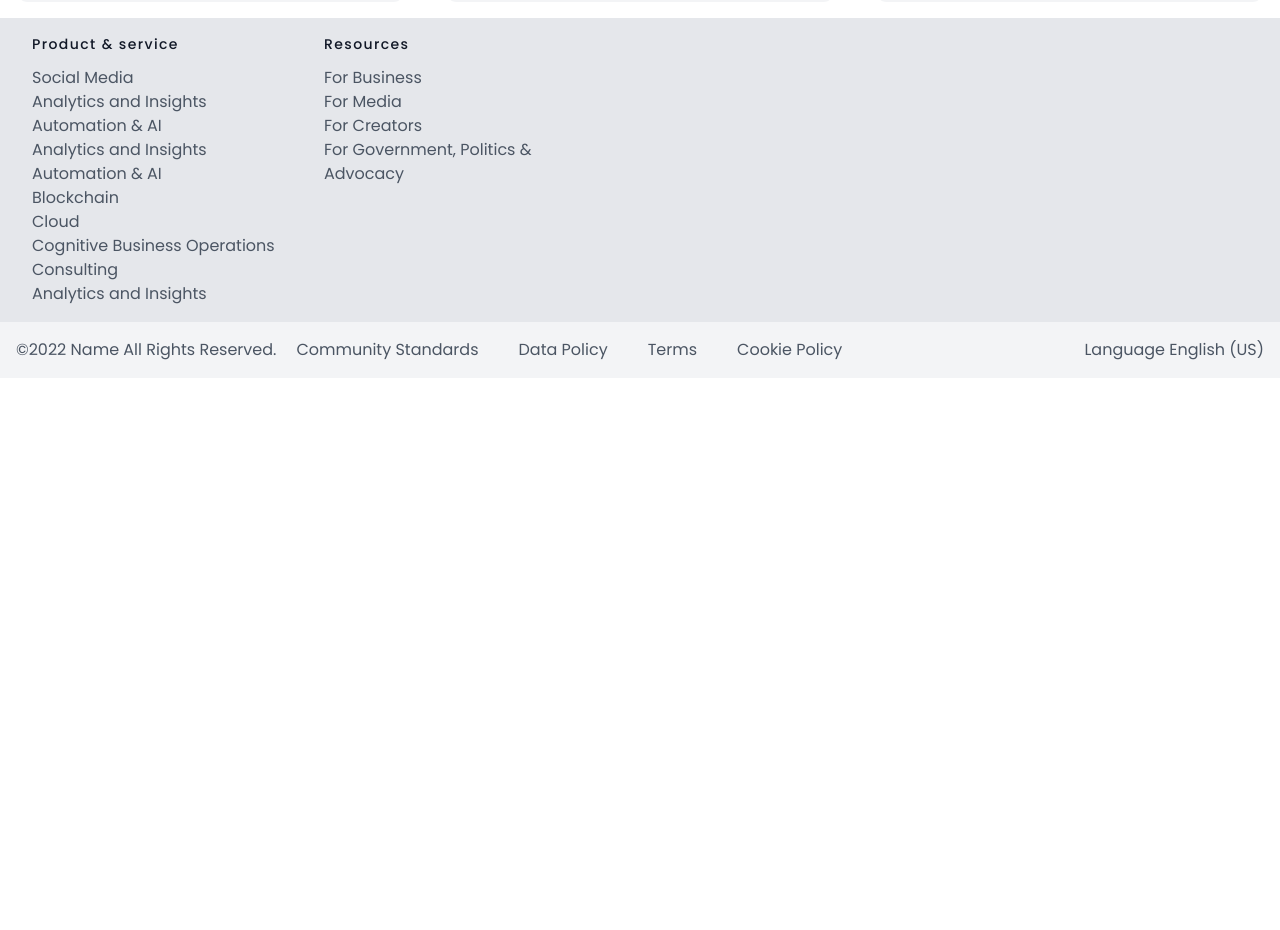
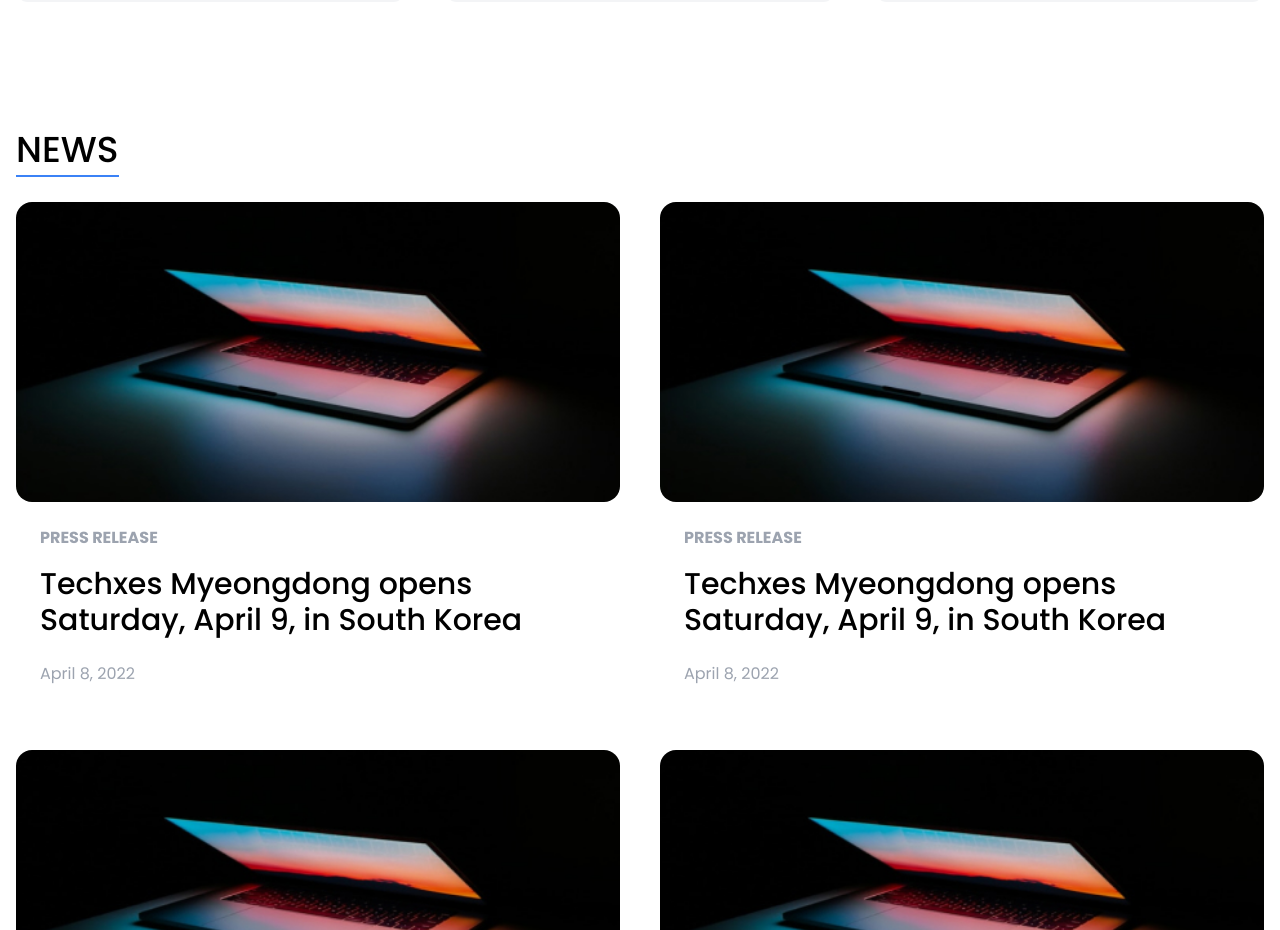
Before and after one commit to kamruz-zzaman/techxes.com, a React (Create React App) app: page /blogs in a window 1280 px wide. Shown: the part 3540-4470 px from the top of the page. Before the commit the page ends 3918 px from the top, so only its background shows below. Built offline with nearby package versions, Linux system fonts and the light colour scheme.

Commit message:
News Component added

```diff
--- /dev/null
+++ b/src/Components/Blog/NewsItem.js
@@ -0,0 +1,22 @@
+import React from 'react';
+
+const NewsItem = () => {
+	return (
+		<div className='overflow-hidden'>
+			<div
+				className='h-[300px] bg-center bg-cover rounded-2xl bg-no-repeat'
+				style={{
+					backgroundImage: `url("/img/news.jpg")`,
+				}}></div>
+			<div className='p-6 flex flex-col'>
+				<p className='uppercase font-bold text-gray-400'>Press Release</p>
+				<h3 className='font-medium text-3xl mt-4 mb-6'>
+					Techxes Myeongdong opens Saturday, April 9, in South Korea
+				</h3>
+				<p className='text-gray-400 mt-auto'>April 8, 2022</p>
+			</div>
+		</div>
+	);
+};
+
+export default NewsItem;
--- a/src/pages/Blogs.js
+++ b/src/pages/Blogs.js
@@ -1,5 +1,6 @@
 import React from 'react';
 import BlogItem from '../Components/Blog/BlogItem';
+import NewsItem from '../Components/Blog/NewsItem';
 
 const Blogs = () => {
 	return (
@@ -36,6 +37,16 @@
 					<BlogItem />
 				))}
 			</div>
+			<h2 className='mt-32'>
+				<span className='border-b-2 uppercase border-blue-500 text-4xl font-medium'>
+					News
+				</span>
+			</h2>
+			<div className='grid grid-cols-1 md:grid-cols-2 mt-8 gap-10'>
+				{[1, 2, 3, 4,5,6].map(item => (
+					<NewsItem />
+				))}
+			</div>
 		</div>
 	);
 };
```
Also changed, not shown: public/img/news.jpg (added).
